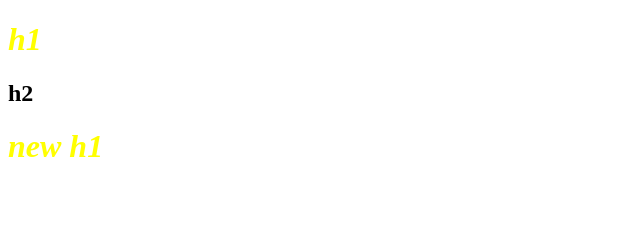
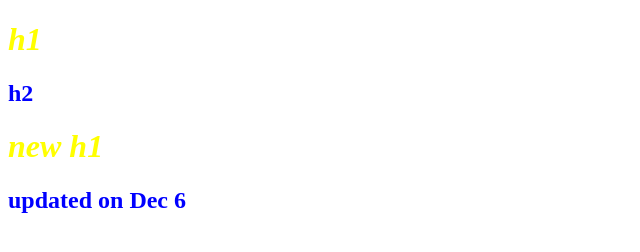
Before and after one commit to b856741/git_practice, a plain HTML site: page index.html in a window 1280 px wide. Shown: the whole page, without its empty margins (0-640 px from the left). Drawn offline with Linux system fonts and the light colour scheme.

Commit message:
新增h2

```diff
--- a/css/all.css
+++ b/css/all.css
@@ -2,3 +2,6 @@ h1{
     color: yellow;
     font-style: italic;
 }
+h2{
+    color: blue;
+}
--- a/index.html
+++ b/index.html
@@ -11,5 +11,6 @@
     <h2>h2</h2>
     <h1>new h1</h1>
     <!-- commit on sourcetree -->
+    <h2>updated on Dec 6</h2>
 </body>
 </html>
```
Also changed, not shown: 1 other file.
